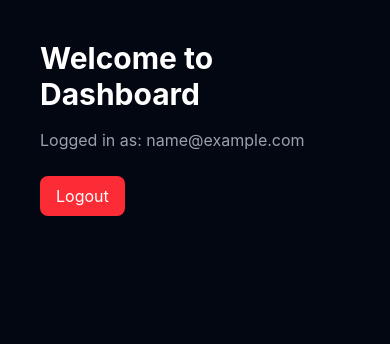
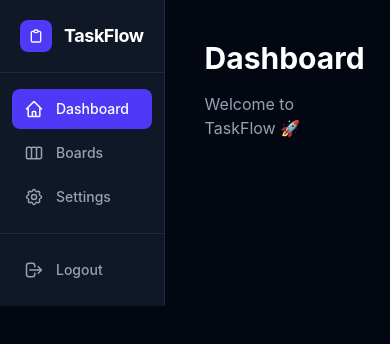
Before and after one commit to tiwarianshi/TaskFlow, a React (Vite) app in the folder client/: page /dashboard in a window 390 px wide. Shown: the top 344 px of the page. Built offline with nearby package versions, Linux system fonts and the light colour scheme; no server answers; sample sign-in values are in the browser's storage.

Commit message:
feat(dashboard): add responsive sidebar navigation

```diff
--- a/client/src/App.jsx
+++ b/client/src/App.jsx
@@ -1,26 +1,33 @@
 import { BrowserRouter, Routes, Route, Navigate } from "react-router-dom";
+
+import ProtectedRoute from "./routes/ProtectedRoute";
 
 import LoginPage from "./pages/LoginPage";
 import RegisterPage from "./pages/RegisterPage";
 import DashboardPage from "./pages/DashboardPage";
-import ProtectedRoute from "./routes/ProtectedRoute";
+import BoardsPage from "./pages/BoardsPage";
+import SettingsPage from "./pages/SettingsPage";
 
 function App() {
   return (
     <BrowserRouter>
       <Routes>
 
-        {/* Public routes */}
+        {/* ───────────────── Public Routes ───────────────── */}
         <Route path="/login" element={<LoginPage />} />
         <Route path="/register" element={<RegisterPage />} />
 
-        {/* Protected routes */}
+        {/* ─────────────── Protected Routes ─────────────── */}
         <Route element={<ProtectedRoute />}>
+
           <Route path="/dashboard" element={<DashboardPage />} />
+          <Route path="/boards" element={<BoardsPage />} />
+          <Route path="/settings" element={<SettingsPage />} />
+
         </Route>
 
-        {/* Default redirect */}
-        <Route path="/" element={<Navigate to="/login" replace />} />
+        {/* ───────────── Default Redirect ───────────── */}
+        <Route path="/" element={<Navigate to="/dashboard" replace />} />
 
       </Routes>
     </BrowserRouter>
--- /dev/null
+++ b/client/src/components/dashboard/Sidebar.jsx
@@ -0,0 +1,128 @@
+import { NavLink, useNavigate } from "react-router-dom";
+import toast from "react-hot-toast";
+import useAuth from "../../hooks/useAuth";
+
+// ─── Icons as tiny inline SVG components ──────────────────────────────────────
+// Keeping icons inline avoids adding a whole icon library dependency.
+// Each returns a simple <svg> element — easy to swap later if needed.
+
+function IconDashboard() {
+  return (
+    <svg className="w-5 h-5" fill="none" stroke="currentColor" viewBox="0 0 24 24">
+      <path strokeLinecap="round" strokeLinejoin="round" strokeWidth={1.8}
+        d="M3 12l2-2m0 0l7-7 7 7M5 10v10a1 1 0 001 1h3m10-11l2 2m-2-2v10a1 1 0 01-1 1h-3m-6 0a1 1 0 001-1v-4a1 1 0 011-1h2a1 1 0 011 1v4a1 1 0 001 1m-6 0h6" />
+    </svg>
+  );
+}
+
+function IconBoards() {
+  return (
+    <svg className="w-5 h-5" fill="none" stroke="currentColor" viewBox="0 0 24 24">
+      <path strokeLinecap="round" strokeLinejoin="round" strokeWidth={1.8}
+        d="M9 17V7m0 10a2 2 0 01-2 2H5a2 2 0 01-2-2V7a2 2 0 012-2h2a2 2 0 012 2m0 10a2 2 0 002 2h2a2 2 0 002-2M9 7a2 2 0 012-2h2a2 2 0 012 2m0 10V7m0 10a2 2 0 002 2h2a2 2 0 002-2V7a2 2 0 00-2-2h-2a2 2 0 00-2 2" />
+    </svg>
+  );
+}
+
+function IconSettings() {
+  return (
+    <svg className="w-5 h-5" fill="none" stroke="currentColor" viewBox="0 0 24 24">
+      <path strokeLinecap="round" strokeLinejoin="round" strokeWidth={1.8}
+        d="M10.325 4.317c.426-1.756 2.924-1.756 3.35 0a1.724 1.724 0 002.573 1.066c1.543-.94 3.31.826 2.37 2.37a1.724 1.724 0 001.065 2.572c1.756.426 1.756 2.924 0 3.35a1.724 1.724 0 00-1.066 2.573c.94 1.543-.826 3.31-2.37 2.37a1.724 1.724 0 00-2.572 1.065c-.426 1.756-2.924 1.756-3.35 0a1.724 1.724 0 00-2.573-1.066c-1.543.94-3.31-.826-2.37-2.37a1.724 1.724 0 00-1.065-2.572c-1.756-.426-1.756-2.924 0-3.35a1.724 1.724 0 001.066-2.573c-.94-1.543.826-3.31 2.37-2.37.996.608 2.296.07 2.572-1.065z" />
+      <path strokeLinecap="round" strokeLinejoin="round" strokeWidth={1.8}
+        d="M15 12a3 3 0 11-6 0 3 3 0 016 0z" />
+    </svg>
+  );
+}
+
+function IconLogout() {
+  return (
+    <svg className="w-5 h-5" fill="none" stroke="currentColor" viewBox="0 0 24 24">
+      <path strokeLinecap="round" strokeLinejoin="round" strokeWidth={1.8}
+        d="M17 16l4-4m0 0l-4-4m4 4H7m6 4v1a3 3 0 01-3 3H6a3 3 0 01-3-3V7a3 3 0 013-3h4a3 3 0 013 3v1" />
+    </svg>
+  );
+}
+
+// ─── NavLink style helper ──────────────────────────────────────────────────────
+// NavLink from React Router gives us an `isActive` boolean automatically.
+// We use it to highlight the current page's link.
+function navLinkClass({ isActive }) {
+  const base =
+    "flex items-center gap-3 px-3 py-2.5 rounded-lg text-sm font-medium transition-colors duration-150";
+  return isActive
+    ? `${base} bg-indigo-600 text-white`               // active: solid indigo
+    : `${base} text-gray-400 hover:bg-gray-800 hover:text-white`; // inactive: subtle hover
+}
+
+// ─── Sidebar Component ────────────────────────────────────────────────────────
+// On desktop: fixed left column, always visible
+// On mobile: hidden by default — Topbar will toggle it (future step)
+// Props:
+//   onClose — called when a nav link is clicked on mobile to close the sidebar
+
+function Sidebar({ onClose }) {
+  const { logout } = useAuth();
+  const navigate = useNavigate();
+
+  function handleLogout() {
+    logout();                                  // clears context + localStorage
+    toast.success("Logged out successfully");  // feedback before redirect
+    navigate("/login");
+  }
+
+  return (
+    // Outer wrapper: full height, dark background, fixed width
+    <aside className="flex flex-col h-full w-64 bg-gray-900 border-r border-gray-800">
+
+      {/* ── Logo / Brand ──────────────────────────────────────────────── */}
+      <div className="flex items-center gap-3 px-5 py-5 border-b border-gray-800">
+        <div className="flex items-center justify-center w-8 h-8 bg-indigo-600 rounded-lg flex-shrink-0">
+          <svg className="w-4 h-4 text-white" fill="none" stroke="currentColor" viewBox="0 0 24 24">
+            <path strokeLinecap="round" strokeLinejoin="round" strokeWidth={2}
+              d="M9 5H7a2 2 0 00-2 2v12a2 2 0 002 2h10a2 2 0 002-2V7a2 2 0 00-2-2h-2M9 5a2 2 0 002 2h2a2 2 0 002-2M9 5a2 2 0 012-2h2a2 2 0 012 2" />
+          </svg>
+        </div>
+        <span className="text-white font-bold text-lg tracking-tight">TaskFlow</span>
+      </div>
+
+      {/* ── Navigation Links ──────────────────────────────────────────── */}
+      {/* flex-1 pushes the logout button to the bottom */}
+      <nav className="flex-1 px-3 py-4 space-y-1 overflow-y-auto">
+
+        <NavLink to="/dashboard" className={navLinkClass} onClick={onClose}>
+          <IconDashboard />
+          Dashboard
+        </NavLink>
+
+        <NavLink to="/boards" className={navLinkClass} onClick={onClose}>
+          <IconBoards />
+          Boards
+        </NavLink>
+
+        <NavLink to="/settings" className={navLinkClass} onClick={onClose}>
+          <IconSettings />
+          Settings
+        </NavLink>
+
+      </nav>
+
+      {/* ── Logout Button ─────────────────────────────────────────────── */}
+      {/* Pinned to the bottom with a top border separator */}
+      <div className="px-3 py-4 border-t border-gray-800">
+        <button
+          onClick={handleLogout}
+          className="w-full flex items-center gap-3 px-3 py-2.5 rounded-lg text-sm font-medium
+                     text-gray-400 hover:bg-red-500/10 hover:text-red-400
+                     transition-colors duration-150"
+        >
+          <IconLogout />
+          Logout
+        </button>
+      </div>
+
+    </aside>
+  );
+}
+
+export default Sidebar;
--- /dev/null
+++ b/client/src/pages/BoardsPage.jsx
@@ -0,0 +1,11 @@
+function BoardsPage() {
+    return (
+      <div className="min-h-screen bg-gray-950 text-white p-10">
+        <h1 className="text-3xl font-bold">
+          Boards Page
+        </h1>
+      </div>
+    );
+  }
+
+  export default BoardsPage;
--- a/client/src/pages/DashboardPage.jsx
+++ b/client/src/pages/DashboardPage.jsx
@@ -1,26 +1,23 @@
-// src/pages/DashboardPage.jsx
-
-import useAuth from "../hooks/useAuth";
+import Sidebar from "../components/dashboard/Sidebar";
 
 function DashboardPage() {
-  const { user, logout } = useAuth();
+  return (
+    <div className="min-h-screen bg-gray-950 flex">
 
-  return (
-    <div className="min-h-screen bg-gray-950 text-white p-10">
-      <h1 className="text-3xl font-bold mb-4">
-        Welcome to Dashboard
-      </h1>
+      {/* Sidebar */}
+      <Sidebar />
 
-      <p className="text-gray-400 mb-6">
-        Logged in as: {user?.email}
-      </p>
+      {/* Main Content */}
+      <main className="flex-1 p-10 text-white">
+        <h1 className="text-3xl font-bold mb-4">
+          Dashboard
+        </h1>
 
-      <button
-        onClick={logout}
-        className="bg-red-500 hover:bg-red-600 px-4 py-2 rounded-lg"
-      >
-        Logout
-      </button>
+        <p className="text-gray-400">
+          Welcome to TaskFlow 🚀
+        </p>
+      </main>
+
     </div>
   );
 }
--- /dev/null
+++ b/client/src/pages/SettingsPage.jsx
@@ -0,0 +1,12 @@
+
+function SettingsPage() {
+    return (
+      <div className="min-h-screen bg-gray-950 text-white p-10">
+        <h1 className="text-3xl font-bold">
+          Settings Page
+        </h1>
+      </div>
+    );
+  }
+
+  export default SettingsPage;
```
Also changed, not shown: client/src/components/dashboard/StatsCard.jsx (added), client/src/components/dashboard/Topbar.jsx (added).
